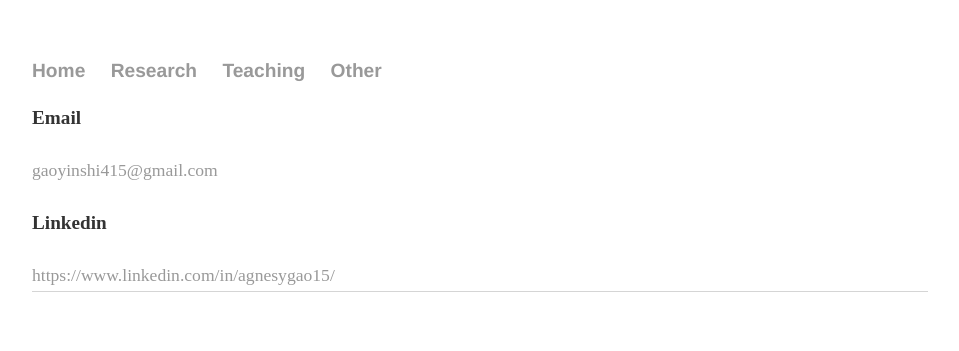
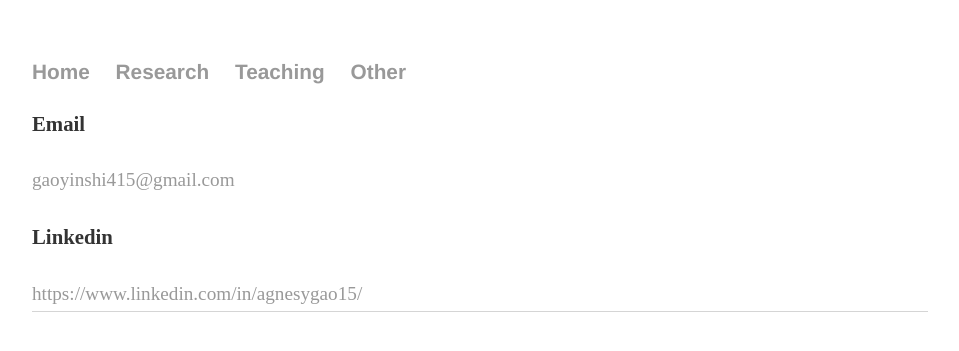
Before and after one commit to yinshi-gao/yinshi-gao.github.io, a Jekyll site: the page built from contact/index.html, in a window 1280 px wide. Shown: the top 351 px of the page, without its empty margins (160-1119 px from the left). Built offline with Jekyll 4.4.1, drawn with Linux system fonts in a browser that asks for light colours.

Commit message:
Update main.css

```diff
--- a/css/main.css
+++ b/css/main.css
@@ -7,7 +7,7 @@ nav ul, footer ul {
     padding: 0px;
     list-style: none;
     font-weight: bold;
-    font-size: 1.2em;
+    font-size: 1.3em;
 }
 nav ul li, footer ul li {
     display: inline;
@@ -22,13 +22,13 @@ a:hover {
 }
 
 h1 {
-    font-size: 1.2em;
+    font-size: 1.3em;
     font-weight: bold;
     font-family: 'Helvetica', 'Arial', 'Sans-Serif';
 }
 
 p {
-    font-size: 1.2em;
+    font-size: 1.3em;
     font-weight: bold;
     line-height: 1.8em;
     color: #333;
@@ -36,7 +36,7 @@ p {
 }
 
 p2{
-    font-size: 1.1em;
+    font-size: 1.2em;
     line-height: 1.8em;
     color: #333;
 }
```
